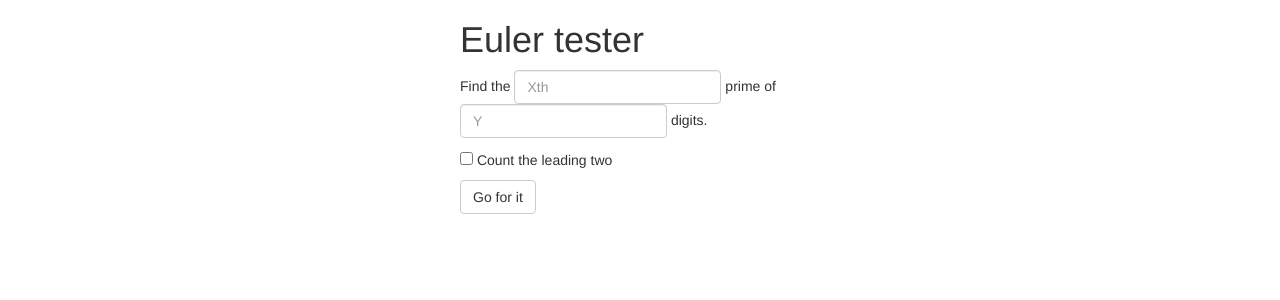
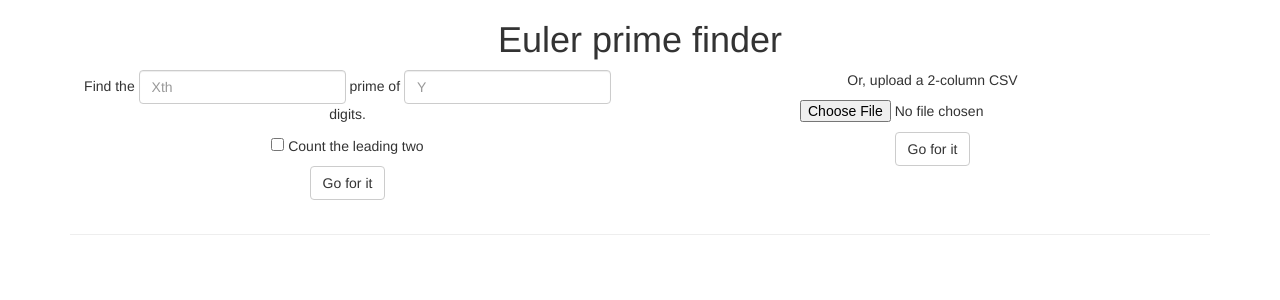
Before and after one commit to aepton/euler, a Flask app: page / in a window 1280 px wide. Shown: the top 300 px of the page. Run offline with Flask 2, Linux system fonts and the light colour scheme; some libraries are stand-ins or nearby versions.

Commit message:
Updating frontpage

```diff
--- a/templates/index.html
+++ b/templates/index.html
@@ -10,26 +10,52 @@
 				color: white;
 				background-color: #00ff00;
 			}
+			form, #headline {
+				text-align: center;
+			}
+			input[type=file] {
+    			display: inline;
+			}
 		</style>
 	</head>
 	<body>
 		<div class="container">
-			<form class="form-inline" action="/submit_pair" method="get">
-				<div class="row">
-					<div class="col-xs-12 col-sm-4 col-sm-offset-4">
-						<h1>Euler tester</h1>
+			<div class="row">
+				<div class="col-xs-12 col-sm-4 col-sm-offset-4">
+					<h1 id="headline">Euler prime finder</h1>
+				</div>
+			</div>
+			<div class="row">
+				<div class="col-xs-12 col-sm-6" id="left-col">
+					<form class="form-inline" action="/submit_pair" method="get">
 						<p>
 							Find the <input type="text" name="x" id="x" placeholder="Xth" class="form-control"></input> prime of <input type="text" name="y" id="y" placeholder="Y" class="form-control"></input> digits.
 						</p>
 						<p>
-							<input type="checkbox" name="count_the_two" id="count_the_two"> Count the leading two
+							<input type="checkbox" name="count_the_two"> Count the leading two
 						</p>
 						<p>
 							<button class="btn btn-default" type="submit">Go for it</button>
 						</p>
-					</div>
+					</form>
 				</div>
-			</form>
+				<div class="col-xs-12 col-sm-6" id="right-col">
+					<form class="form-inline" action="/submit_file" method="post" enctype="multipart/form-data">
+						<div class="row">
+							<p>
+								Or, upload a 2-column CSV
+							</p>
+							<p>
+								<input type="file" name="uploaded_csv"></input>
+							</p>
+							<p>
+								<button class="btn btn-default" type="submit">Go for it</button>
+							</p>
+						</div>
+					</form>
+				</div>
+			</div>
+			<hr>
 			<div id="results">
 			</div>
 		</div>
@@ -38,7 +64,7 @@
 	<script src="//cdnjs.cloudflare.com/ajax/libs/underscore.js/1.8.3/underscore-min.js"></script>
 	<script type="text/template" id="euler-tmpl">
 		<div class="row">
-			<div class="col-xs-12 col-sm-4 col-sm-offset-4">
+			<div class="col-xs-12 col-sm-6 col-sm-offset-3">
 				<p>The <%= x %>th prime number of <%= y %> digits starts at position <%= position %></p>
 				<p>It's <%= prime %></p>
 				<p class="euler"><%= eulerNumber %></p>
@@ -67,21 +93,25 @@
 		}
 
 		// Load the results from Flask, if available
-		var results = {{ results|safe }};
+		{% if results %}
+			var results = {{ results|safe }}
+		{% else %}
+			var results = {};
+		{% endif %}
 
 		// If available, display results
-		if (results) {
+		_.each(results, function(result) {
 			var tmpl = _.template($('#euler-tmpl').html()),
-				last = results['primes'].slice(-1)[0],
-				eulerNumber = formatEulerNumber(results);
+				last = result['primes'].slice(-1)[0],
+				eulerNumber = formatEulerNumber(result);
 
-			$('#results').html(tmpl({
+			$('#results').append(tmpl({
 				eulerNumber: eulerNumber,
-				x: results['x'],
-				y: results['y'],
+				x: result['x'],
+				y: result['y'],
 				position: last['position'],
 				prime: last['prime']
 			}));
-		}
+		});
 	</script>
 </html>
```
